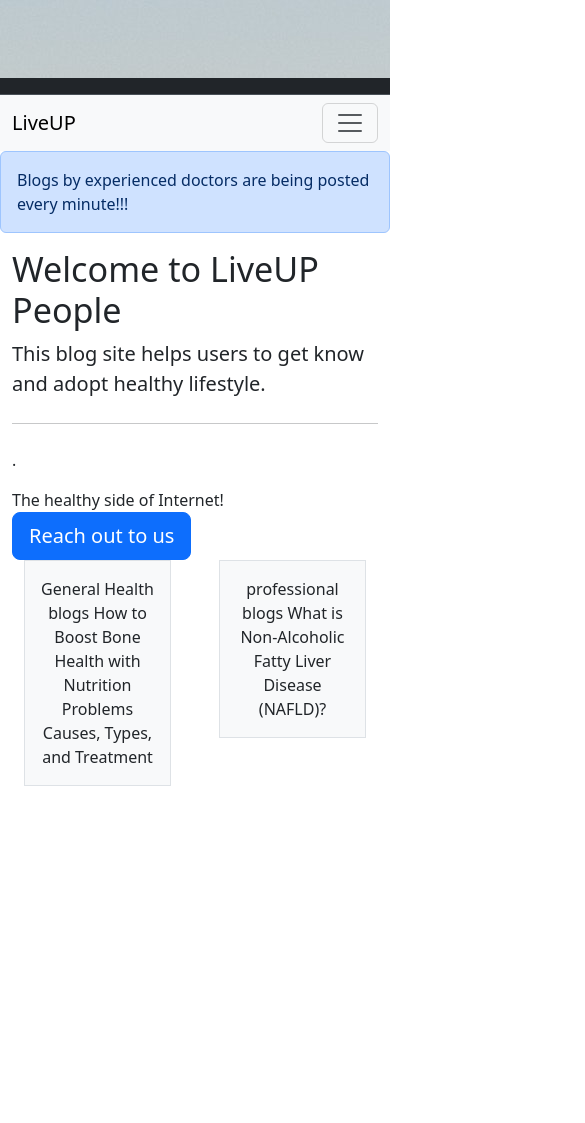
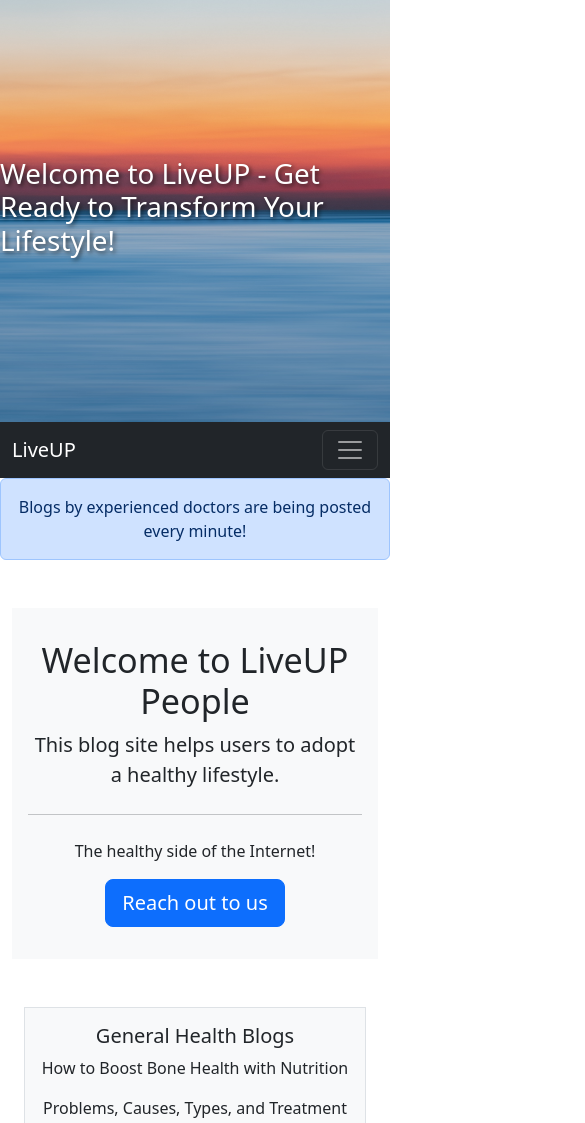
Before and after one commit to ALPHAx81/First-project, a plain HTML site: page index.html in a window 390 px wide. Shown: the top 1123 px of the page, 585 px wide, since content can reach past the window. Drawn offline with nearby package versions, Linux system fonts and the light colour scheme.

Commit message:
Update index.html
Worked on responsiveness:
The background image is made responsive with height: 50vh and centered text.
Used Bootstrap’s grid system to make blog sections responsive with .col-md-6.
Image responsiveness: Added img-fluid class to images to ensure they scale properly on different screen sizes.
Removed outdated jumbotron class: Bootstrap 5 doesn't have the jumbotron class, so I replaced it with custom padding and background color.

```diff
--- a/index.html
+++ b/index.html
@@ -4,19 +4,40 @@
 <head>
     <meta charset="utf-8">
     <meta name="viewport" content="width=device-width, initial-scale=1">
-    <title> health freaks</title>
+    <title>Health Freaks</title>
     <link href="https://cdn.jsdelivr.net/npm/bootstrap@5.3.2/dist/css/bootstrap.min.css" rel="stylesheet"
         integrity="sha384-T3c6CoIi6uLrA9TneNEoa7RxnatzjcDSCmG1MXxSR1GAsXEV/Dwwykc2MPK8M2HN" crossorigin="anonymous">
-    <title>Welcome to the healthy side of Internet, GET READY TO TRANSFORM YOUR LIFESTYLE</title>
+    <style>
+        .bg-image {
+            background-size: cover;
+            background-position: center;
+        }
+
+        .hero-section {
+            height: 50vh;
+            background-image: url('pexels-abdullah-ghatasheh-1631677.jpg');
+            background-size: cover;
+            background-position: center;
+            display: flex;
+            align-items: center;
+            justify-content: center;
+            color: white;
+            text-shadow: 2px 2px 4px rgba(0, 0, 0, 0.6);
+        }
+
+        .jumbotron {
+            padding: 2rem 1rem;
+            background-color: #f8f9fa;
+        }
+    </style>
 </head>
 
 <body>
-    <div class="bg-image" style="background-image: url(pexels-abdullah-ghatasheh-1631677.jpg);
-    height: 20dvw;"></div>
-    <nav class="navbar bg-dark border-bottom border-body" data-bs-theme="dark">
-        <!---->
-    </nav>
-    <nav class="navbar navbar-expand-lg bg-body-tertiary">
+    <div class="hero-section">
+        <h1>Welcome to LiveUP - Get Ready to Transform Your Lifestyle!</h1>
+    </div>
+
+    <nav class="navbar navbar-expand-lg navbar-dark bg-dark">
         <div class="container-fluid">
             <a class="navbar-brand" href="#">LiveUP</a>
             <button class="navbar-toggler" type="button" data-bs-toggle="collapse"
@@ -32,11 +53,9 @@
                     </li>
                     <li class="nav-item">
                         <a class="nav-link" href="/about.html">About</a>
-
                     </li>
                     <li class="nav-item">
                         <a class="nav-link" href="/Services.html">Services</a>
-
                     </li>
                     <li class="nav-item dropdown">
                         <a class="nav-link dropdown-toggle" href="#" role="button" data-bs-toggle="dropdown"
@@ -52,7 +71,6 @@
                             <li><a class="dropdown-item" href="/Services.html">Join us</a></li>
                         </ul>
                     </li>
-
                 </ul>
                 <form class="d-flex" role="search">
                     <input class="form-control me-2" type="search" placeholder="Search" aria-label="Search">
@@ -61,46 +79,43 @@
             </div>
         </div>
     </nav>
-    <div class="alert alert-primary" role="alert">
-        Blogs by experienced doctors are being posted every minute!!!
+
+    <div class="alert alert-primary text-center" role="alert">
+        Blogs by experienced doctors are being posted every minute!
     </div>
-    <div class="container">
-        <div class="jumbotron">
+
+    <div class="container my-5">
+        <div class="jumbotron text-center">
             <h1 class="display-4">Welcome to LiveUP People</h1>
-            <p class="lead">This blog site helps users to get know and adopt healthy lifestyle.</p>
+            <p class="lead">This blog site helps users to adopt a healthy lifestyle.</p>
             <hr class="my-4">
-            <p>.</p> The healthy side of Internet!
-
-
+            <p>The healthy side of the Internet!</p>
             <a class="btn btn-primary btn-lg" href="https://www.bing.com/maps?q=miet&FORM=HDRSC6&cp=29.04463%7E77.701877&lvl=14.5" role="button">Reach out to us</a>
         </div>
     </div>
 
-    </div>
-
     <div class="container px-4 text-center">
         <div class="row gx-5">
-            <div class="col">
-                <div class="p-3 border bg-light"> General Health blogs
-                    How to Boost Bone Health with Nutrition
-
-
-                   Problems Causes, Types, and Treatment
+            <div class="col-md-6 mb-4">
+                <div class="p-3 border bg-light">
+                    <h5>General Health Blogs</h5>
+                    <p>How to Boost Bone Health with Nutrition</p>
+                    <p>Problems, Causes, Types, and Treatment</p>
                 </div>
             </div>
-            <div class="col">
-                <div class="p-3 border bg-light">professional blogs
-                    What is Non-Alcoholic Fatty Liver Disease (NAFLD)?
+            <div class="col-md-6 mb-4">
+                <div class="p-3 border bg-light">
+                    <h5>Professional Blogs</h5>
+                    <p>What is Non-Alcoholic Fatty Liver Disease (NAFLD)?</p>
                 </div>
             </div>
         </div>
-        <img src="home.jpg" class="rounded mx-auto d-block" alt="...">
+
+        <img src="home.jpg" class="img-fluid rounded mx-auto d-block mb-4" alt="..." />
+        <img src="22-07.jpg" class="img-fluid" alt="LiveUP Logo" />
     </div>
-    <img src="22-07.jpg" class="img-fluid" alt="LiveUP LOGO">
-    <script src="https://cdn.jsdelivr.net/npm/bootstrap@5.3.2/dist/js/bootstrap.bundle.min.js"
-        integrity="sha384-C6RzsynM9kWDrMNeT87bh95OGNyZPhcTNXj1NW7RuBCsyN/o0jlpcV8Qyq46cDfL"
-        crossorigin="anonymous"></script>
 
+    <div class="container my-5">
         <div class="list-group">
             <a href="https://himalayawellness.in/a/blog/category/general-health" class="list-group-item list-group-item-action active" aria-current="true">
                 <div class="d-flex w-100 justify-content-between">
@@ -108,25 +123,33 @@
                     <small>2 mins ago</small>
                 </div>
                 <p class="mb-1">5 mins read.</p>
-              <small>by DR.VK Singh DM(AIIMS-DELHI) .</small>
+                <small>by Dr. VK Singh, DM (AIIMS-Delhi)</small>
             </a>
-            <a href="https://himalayawellness.in/a/blog/category/general-health" class="How to stay healthy!">
+            <a href="https://himalayawellness.in/a/blog/category/general-health" class="list-group-item list-group-item-action">
                 <div class="d-flex w-100 justify-content-between">
                     <h5 class="mb-1">Importance of Yoga</h5>
                     <small class="text-muted">1 day ago</small>
                 </div>
                 <p class="mb-1">7 mins read.</p>
-              <small class="text-muted">by DR.RISHABH TYAGI(LNJP).</small>
+                <small class="text-muted">by Dr. Rishabh Tyagi (LNJP)</small>
             </a>
             <a href="https://himalayawellness.in/a/blog/category/general-health" class="list-group-item list-group-item-action">
                 <div class="d-flex w-100 justify-content-between">
-                <h5 class="mb-1">Reduce trans fat from body! </h5>
+                    <h5 class="mb-1">Reduce Trans Fat from Body!</h5>
                     <small class="text-muted">1 min ago</small>
                 </div>
                 <p class="mb-1">9 mins read.</p>
-              <small class="text-muted">By ARVIND Singh(Shoprix Meerut).</small>
+                <small class="text-muted">by Arvind Singh (Shoprix Meerut)</small>
             </a>
         </div>
+    </div>
+
+    <script src="https://cdn.jsdelivr.net/npm/bootstrap@5.3.2/dist/js/bootstrap.bundle.min.js"
+        integrity="sha384-C6RzsynM9kWDrMNeT87bh95OGNyZPhcTNXj1NW7RuBCsyN/o0jlpcV8Qyq46cDfL" crossorigin="anonymous"></script>
+
+    <footer class="text-center py-4">
+        <p>Thanks for visiting, hope you'll visit us again!</p>
+    </footer>
 </body>
-Thanks for visiting, hope you'll visit us again!
+
 </html>
```
Lines whose indentation alone changed are shown as unchanged.
